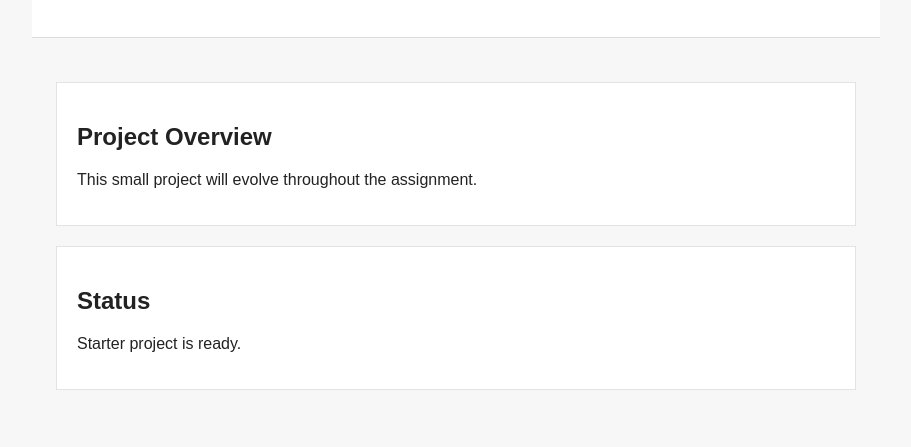
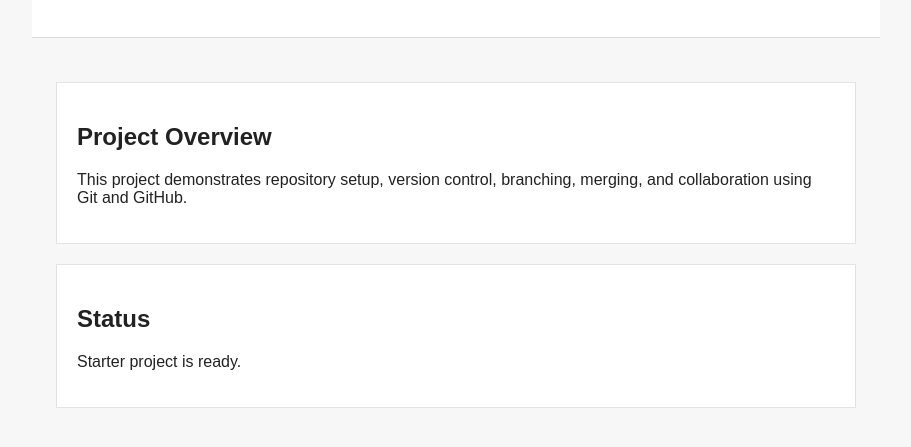
Before and after one commit to HibaEladraoui/new_repo, a plain HTML site: page index.html in a window 1280 px wide. Shown: the part 125-572 px from the top of the page, without its empty margins (184-1095 px from the left). Drawn offline with Linux system fonts and the light colour scheme.

Commit message:
Improve project overview

```diff
--- a/index.html
+++ b/index.html
@@ -14,7 +14,7 @@
   <main>
     <section id="overview">
       <h2>Project Overview</h2>
-      <p>This small project will evolve throughout the assignment.</p>
+      <p>This project demonstrates repository setup, version control, branching, merging, and collaboration using Git and GitHub.</p>
     </section>
     <section id="status">
       <h2>Status</h2>
```
